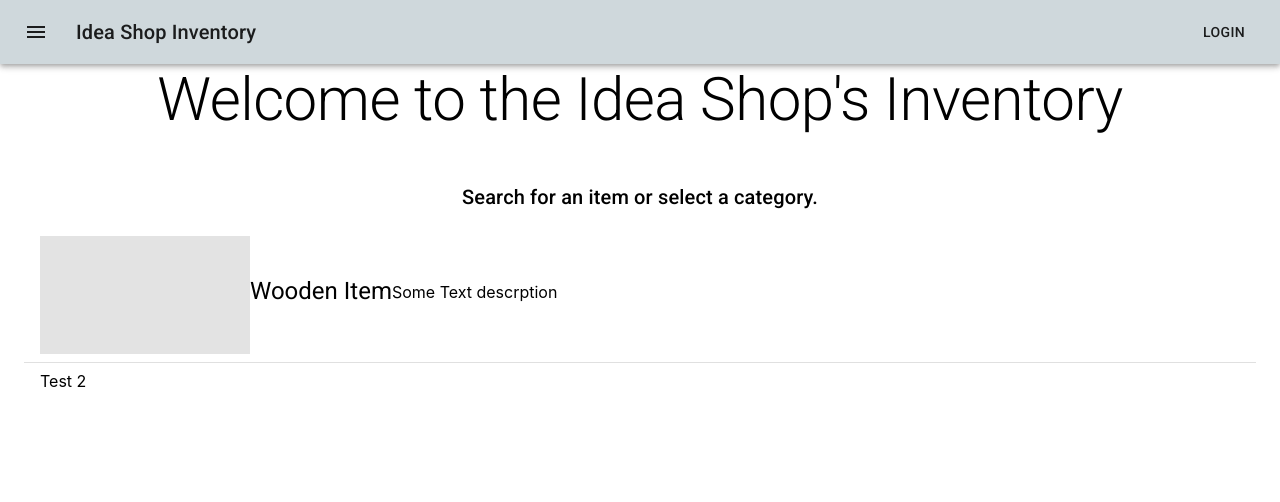
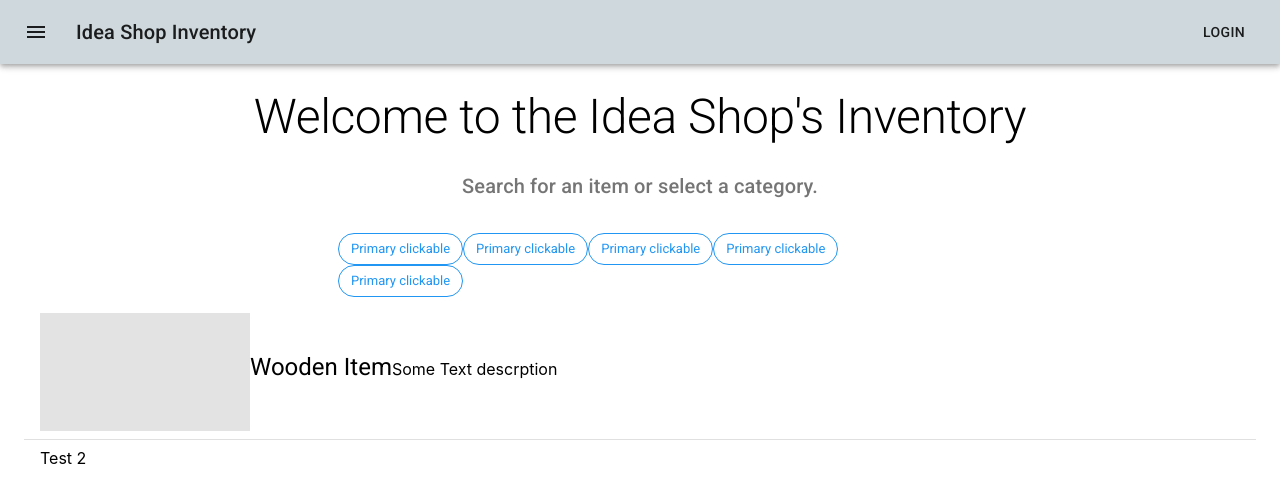
Before and after one commit to iit-ideashop/inventory-app, a React (Create React App) app: page / in a window 1280 px wide. Shown: the top 502 px of the page. Built offline with nearby package versions, Linux system fonts and the light colour scheme.

Commit message:
add chips and fix typography

```diff
--- a/src/App.js
+++ b/src/App.js
@@ -17,6 +17,11 @@ const theme = createMuiTheme({
       main: '#2196f3',
     },
   },
+  typography: {
+    h2: {
+      fontSize: '3rem',
+    }
+  }
 });
 
 function App() {
--- a/src/components/MainPage.js
+++ b/src/components/MainPage.js
@@ -7,15 +7,17 @@ import List from '@material-ui/core/List';
 import ListItem from '@material-ui/core/ListItem';
 import Divider from '@material-ui/core/Divider';
 import Skeleton from '@material-ui/lab/Skeleton';
+import { Chip } from '@material-ui/core';
 
 const useStyles = makeStyles((theme) => ({
   root: {
     flexGrow: 1,
   },
-  paper: {
-    padding: theme.spacing(2),
-    textAlign: 'center',
-    color: theme.palette.text.secondary,
+  chip: {
+    flexWrap: 'wrap',
+    '& > *': {
+      margin: theme.spacing(0.5),
+    },
   },
 }));
 
@@ -25,17 +27,54 @@ export default function MainPage() {
   return (
     <div className={classes.root}>
       <Grid container spacing={3}>
+        <Grid item></Grid>
         <Grid item xs={12}>
-        <Typography variant="h2" align='center' gutterBottom>
+        <Typography variant="h2" align='center'>
            Welcome to the Idea Shop's Inventory
          </Typography>
          </Grid>
 
-        <Grid item xs={3}></Grid>
+         <Grid item xs={3}></Grid>
         <Grid item xs={6}>
-        <Typography variant="h6" align='center' gutterBottom>
+        <Typography variant="h6" align='center' color='textSecondary' gutterBottom>
            Search for an item or select a category.
          </Typography>
+         </Grid>
+         <Grid item xs={3}></Grid>
+
+
+         <Grid item xs={3}></Grid>
+         <Grid item xs={6}>
+            <Chip
+            label="Primary clickable"
+            clickable
+            color="secondary"
+            variant="outlined"
+          />
+          <Chip
+            label="Primary clickable"
+            clickable
+            color="secondary"
+            variant="outlined"
+          />
+          <Chip
+            label="Primary clickable"
+            clickable
+            color="secondary"
+            variant="outlined"
+          />
+          <Chip
+            label="Primary clickable"
+            clickable
+            color="secondary"
+            variant="outlined"
+          />
+          <Chip
+            label="Primary clickable"
+            clickable
+            color="secondary"
+            variant="outlined"
+          />
          </Grid>
          <Grid item xs={3}></Grid>
       </Grid>
```
